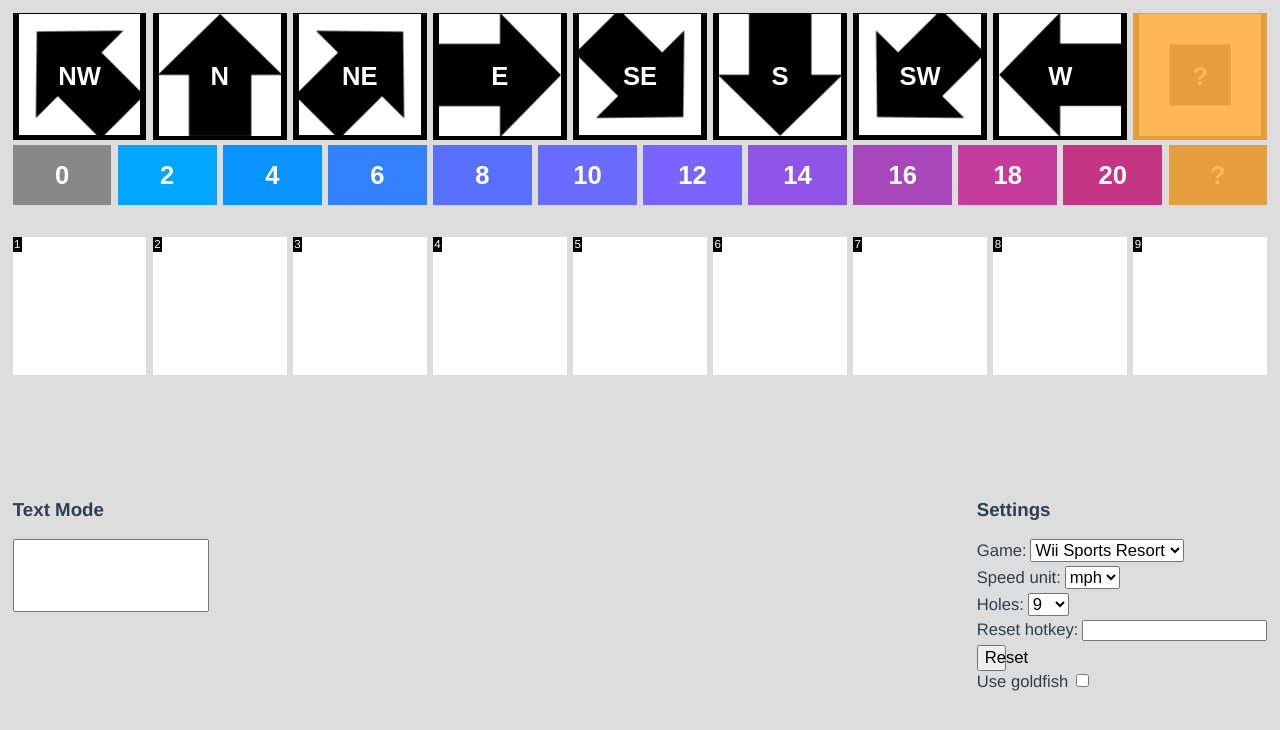
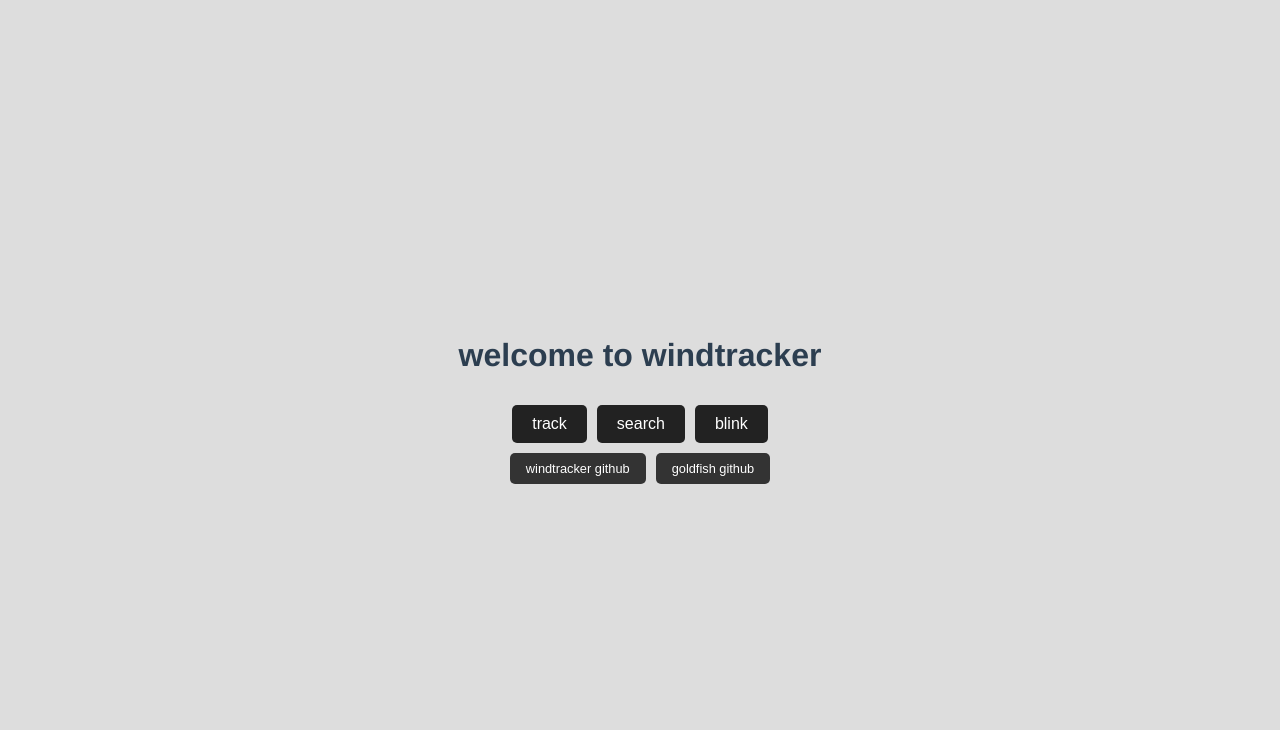
Before and after one commit to purpuropterus/windtracker, a Vue app: page / in a window 1280 px wide. Shown: the top 730 px of the page. Built offline with nearby package versions, Linux system fonts and the light colour scheme.

Commit message:
new pages + simplify blink table

```diff
--- a/src/App.vue
+++ b/src/App.vue
@@ -1,3 +1,3 @@
 <template>
-    <router-view />
+    <RouterView />
 </template>
--- a/src/components/BlinkRecorder.vue
+++ b/src/components/BlinkRecorder.vue
@@ -1,14 +1,12 @@
 <template>
     <div>
         <button @click="recordBlink">record</button>
+        <button @click="reset">reset</button>
         <table>
             <thead>
                 <tr>
                     <th>raw frames since start</th>
                     <th>raw gap</th>
-                    <th>half-corrected frames since start</th>
-                    <th>half-corrected gap</th>
-                    <th>corrected frames since start</th>
                     <th>corrected gap</th>
                 </tr>
             </thead>
@@ -16,7 +14,7 @@
                 <tr v-for="(time, index) in recordedBlinkTimes" :key="index">
                     <td>{{ framesSinceStart[index]?.toFixed(0) }}</td>
                     <td>
-                        {{ index === 0 ? "" : rawGaps[index].toFixed(0) }}
+                        <span>{{ index === 0 ? "" : rawGaps[index].toFixed(0) }}</span>
                         <span
                             :style="{
                                 color: rawAccuracies[index]?.startsWith('+') ? 'green' : rawAccuracies[index]?.startsWith('-') ? 'red' : 'gray',
@@ -26,25 +24,12 @@
                         >
                             ({{ rawAccuracies[index] }})
                         </span>
-                    </td>
-                    <td>{{ halfCorrectedFramesSinceStart[index]?.toFixed(0) }}</td>
-                    <td>
-                        {{ index === 0 ? null : halfCorrectedGaps[index].toFixed(0) }}
-                        <span
-                            :style="{
-                                color: halfCorrectedAccuracies[index]?.startsWith('+') ? 'green' : halfCorrectedAccuracies[index]?.startsWith('-') ? 'red' : 'gray',
-                                fontSize: '0.8em',
-                            }"
-                            v-if="index > 0"
-                        >
-                            ({{ halfCorrectedAccuracies[index] }})
-                        </span>
-                        <div v-if="index > 0" style="font-size: 0.8em; color: gray;">
+                        <div v-if="index!==0">
+                            <button @click="correctGap(index)">correct</button>
                             <button @click="adjustTime(index, 1)">+1</button>
                             <button @click="adjustTime(index, -1)">-1</button>
                         </div>
                     </td>
-                    <td>{{ correctedFramesSinceStart[index]?.toFixed(0) }}</td>
                     <td>{{ correctedFrameGaps[index]?.toFixed(0) }}</td>
                 </tr>
             </tbody>
@@ -91,32 +76,6 @@ const correctedFrameGaps = computed(() => {
     });
 });
 
-const correctedFramesSinceStart = computed(() => {
-    const arr = [];
-    for (let i = 0; i < correctedFrameGaps.value.length; i++) {
-        if (i === 0) {
-            arr.push(0);
-        } else {
-            arr.push(arr[i - 1] + (correctedFrameGaps.value[i] ?? 0));
-        }
-    }
-    return arr;
-});
-
-const halfCorrectedFramesSinceStart = computed(() => {
-    return recordedBlinkTimes.value.map((time, index) => {
-        if (index === 0) return 0;
-        return (correctedFramesSinceStart.value[index-1] + rawGaps.value[index]);
-    });
-});
-
-const halfCorrectedGaps = computed(() => {
-    return recordedBlinkTimes.value.map((time, index) => {
-        if (index === 0) return null;
-        return halfCorrectedFramesSinceStart.value[index] - halfCorrectedFramesSinceStart.value[index - 1];
-    });
-});
-
 const rawAccuracies = computed(() => {
     return recordedBlinkTimes.value.map((time, index) => {
         if (index === 0) return null;
@@ -125,30 +84,33 @@ const rawAccuracies = computed(() => {
     });
 });
 
-const halfCorrectedAccuracies = computed(() => {
-    return recordedBlinkTimes.value.map((time, index) => {
-        if (index === 0) return null;
-        const delta = halfCorrectedGaps.value[index] - correctedFrameGaps.value[index];
-        return `${delta > 0 ? "+" : delta < 0 ? "-" : ""}${Math.abs(delta).toFixed(0)}`;
-    });
-});
-
 const recordBlink = () => {
     recordedBlinkTimes.value.push(Date.now());
 };
 
-const adjustTime = (index, adjustment) => {
-    recordedBlinkTimes.value[index] += framesToMs(adjustment);
+const reset = () => {
+    recordedBlinkTimes.value = [];
+}
+
+const adjustTime = (index, delta, newValue) => {
+    if (newValue !== undefined) {
+        recordedBlinkTimes.value[index] = newValue;
+    } else if (delta !== undefined) {
+        recordedBlinkTimes.value[index] += framesToMs(delta);
+    }
+};
+
+const correctGap = (index) => {
+    if (index === 0) return;
+    const prevTime = recordedBlinkTimes.value[index - 1];
+    const correctedGapMs = framesToMs(correctedFrameGaps.value[index]);
+    adjustTime(index, undefined, prevTime + correctedGapMs);
 };
 
 
 </script>
 
 <style scoped>
-
-table {
-    width: 100vw;
-}
 
 th, td {
     width: auto;
--- a/src/pages/Home.vue
+++ b/src/pages/Home.vue
@@ -1,156 +1,56 @@
 <template>
-
-  <div class="app">
-
-    <!-- <p>currentPair: {{ windStore.currentPair }}</p>
-
-    <p>currentlyEditingIndex: {{ historyEditorStore.currentlyEditingIndex }}</p>
-
-    <p>currentlyEditingDirectionId: {{ historyEditorStore.currentlyEditingDirectionId }}</p>
-
-    <p>currentlyEditingSpeedM_s: {{ historyEditorStore.currentlyEditingSpeedM_s }}</p>
-
-    <p>error: {{ historyEditorStore.error }}</p>
-
-    <p>history={{ windStore.history }}</p>
-    <p>goldfishHistory: {{ goldfishStore.goldfishHistory }}</p>
-
-
-    <p>historyLength={{ windStore.historyLength }}</p>
-    <p>usedDirections={{ windStore.usedDirections }}</p>
-    <p>usedSpeeds={{ windStore.usedSpeeds }}</p>
-    <p>zeroDirection={{ windStore.zeroDirection }}</p> -->
-
-    <div class="parent">
-
-        <div class="top">
-          <Directions :directions="windStore.wind.directions"/>
-          <Speeds :speeds="settingsStore.game.startsWith('og') ? windStore.wind.speeds : windStore.wsrSpeeds "/>
-          <History />
-        </div>
-
-        <div class="bottom">
-          <div class="bottom-left">
-            <TextMode />
-          </div>
-          <div class="bottom-right">
-            <HistoryEditor />
-            <Settings />
-          </div>
-        </div>
-
-
+    <div class="home">
+       <h1>welcome to windtracker</h1>
+       <div class="link-buttons">
+            <RouterLink to="/track"><button>track</button></RouterLink>
+            <RouterLink to="/search"><button>search</button></RouterLink>
+            <RouterLink to="/blink"><button>blink</button></RouterLink>
+       </div>
+       <div class="github-buttons">
+            <a href="https://github.com/vncz14/windtracker" target="_blank"><button>windtracker github</button></a>
+            <a href="https://github.com/vncz14/goldfish" target="_blank"><button>goldfish github</button></a>
+       </div>
     </div>
-
-    <KeyboardListener />
-
-
-
-
-  </div>
-
 </template>
 
 <script setup>
 
-import Directions from '@/components/Directions.vue'
-import History from '@/components/History.vue'
-import HistoryEditor from '@/components/HistoryEditor.vue'
-import KeyboardListener from '@/components/KeyboardListener.vue'
-import Settings from '@/components/Settings.vue'
-import Speeds from '@/components/Speeds.vue'
-import TextMode from '@/components/TextMode.vue'
-
-import { useGoldfishStore } from '@/stores/goldfishStore'
-import { useHistoryEditorStore } from '@/stores/historyEditorStore'
-import { useSettingsStore } from '@/stores/settingsStore'
-import { useWindStore } from '@/stores/windStore'
-
-const windStore = useWindStore();
-const settingsStore = useSettingsStore();
-const goldfishStore = useGoldfishStore();
-const historyEditorStore = useHistoryEditorStore();
-
 </script>
 
-<style>
-
-body {
-  background-color: #ddd;
-  margin: 0;
+<style scoped>
+.home {
+    width: 100vw;
+    height: 100vh;
+    display: flex;
+    gap: 10px;
+    flex-direction: column;
+    align-items: center;
+    justify-content: center;
 }
 
-#app {
-  font-family: Avenir, Helvetica, Arial, sans-serif;
-  -webkit-font-smoothing: antialiased;
-  -moz-osx-font-smoothing: grayscale;
-  color: #2c3e50;
+.link-buttons, .github-buttons {
+    display: flex;
+    flex-direction: row;
+    align-items: center;
+    gap: 10px;
 }
 
-.parent {
-  max-height: 100vh;
-  height: 100%;
-  width: 100%;
-  /* display: flex;
-  flex-direction: column; */
+.link-buttons button {
+    background-color: #222;
 }
 
-
-.top {
-  height: calc(30vw - 1vw);
-  min-height: calc(60vh - 1vw);
-  width: calc(100% - 2vw);
-
-
-  padding-top: 1vw;
-  margin: 0 1vw;
-
-  background-color: #ddd;
+.github-buttons button {
+    background-color: #333;
+    font-size: 0.8em;
+    padding: 8px 16px;
 }
 
-.bottom {
-
-  display: flex;
-  flex-direction: row;
-
-  height: 40%;
-  width: calc(100% - 2vw);
-
-  margin: 0 1vw;
-
+button {
+    padding: 10px 20px;
+    font-size: 16px;
+    cursor: pointer;
+    color: white;
+    border: none;
+    border-radius: 5px;
 }
-
-.bottom-left {
-  flex: 1;
-  height: 100%;
-  width: 100%;
-}
-
-.bottom-right > * {
-  margin-left: 2rem;
-}
-
-
-.bottom-right {
-  flex: 1;
-  display: flex;
-  flex-direction: row;
-  justify-content: flex-end;
-  margin: 0;
-  padding: 0;
-
-
-  height: 100%;
-  width: 100%;
-}
-
-select {
-    font-size: 1.3vw;
-}
-
-label {
-    margin-right: 0.3vw;
-    font-size: 1.3vw;
-}
-
 </style>
--- /dev/null
+++ b/src/pages/Search.vue
@@ -0,0 +1,12 @@
+<template>
+  <div class="search">
+    <h2>Search</h2>
+  </div>
+</template>
+
+<script setup>
+</script>
+
+<style scoped>
+
+</style>
--- /dev/null
+++ b/src/pages/Track.vue
@@ -0,0 +1,156 @@
+<template>
+
+  <div class="app">
+
+    <!-- <p>currentPair: {{ windStore.currentPair }}</p>
+
+    <p>currentlyEditingIndex: {{ historyEditorStore.currentlyEditingIndex }}</p>
+
+    <p>currentlyEditingDirectionId: {{ historyEditorStore.currentlyEditingDirectionId }}</p>
+
+    <p>currentlyEditingSpeedM_s: {{ historyEditorStore.currentlyEditingSpeedM_s }}</p>
+
+    <p>error: {{ historyEditorStore.error }}</p>
+
+    <p>history={{ windStore.history }}</p>
+    <p>goldfishHistory: {{ goldfishStore.goldfishHistory }}</p>
+
+
+    <p>historyLength={{ windStore.historyLength }}</p>
+    <p>usedDirections={{ windStore.usedDirections }}</p>
+    <p>usedSpeeds={{ windStore.usedSpeeds }}</p>
+    <p>zeroDirection={{ windStore.zeroDirection }}</p> -->
+
+    <div class="parent">
+
+        <div class="top">
+          <Directions :directions="windStore.wind.directions"/>
+          <Speeds :speeds="settingsStore.game.startsWith('og') ? windStore.wind.speeds : windStore.wsrSpeeds "/>
+          <History />
+        </div>
+
+        <div class="bottom">
+          <div class="bottom-left">
+            <TextMode />
+          </div>
+          <div class="bottom-right">
+            <HistoryEditor />
+            <Settings />
+          </div>
+        </div>
+
+
+    </div>
+
+    <KeyboardListener />
+
+
+
+
+  </div>
+
+</template>
+
+<script setup>
+
+import Directions from '@/components/Directions.vue'
+import History from '@/components/History.vue'
+import HistoryEditor from '@/components/HistoryEditor.vue'
+import KeyboardListener from '@/components/KeyboardListener.vue'
+import Settings from '@/components/Settings.vue'
+import Speeds from '@/components/Speeds.vue'
+import TextMode from '@/components/TextMode.vue'
+
+import { useGoldfishStore } from '@/stores/goldfishStore'
+import { useHistoryEditorStore } from '@/stores/historyEditorStore'
+import { useSettingsStore } from '@/stores/settingsStore'
+import { useWindStore } from '@/stores/windStore'
+
+const windStore = useWindStore();
+const settingsStore = useSettingsStore();
+const goldfishStore = useGoldfishStore();
+const historyEditorStore = useHistoryEditorStore();
+
+</script>
+
+<style>
+
+body {
+  background-color: #ddd;
+  margin: 0;
+}
+
+#app {
+  font-family: Avenir, Helvetica, Arial, sans-serif;
+  -webkit-font-smoothing: antialiased;
+  -moz-osx-font-smoothing: grayscale;
+  color: #2c3e50;
+}
+
+.parent {
+  max-height: 100vh;
+  height: 100%;
+  width: 100%;
+  /* display: flex;
+  flex-direction: column; */
+}
+
+
+.top {
+  height: calc(30vw - 1vw);
+  min-height: calc(60vh - 1vw);
+  width: calc(100% - 2vw);
+
+
+  padding-top: 1vw;
+  margin: 0 1vw;
+
+  background-color: #ddd;
+}
+
+.bottom {
+
+  display: flex;
+  flex-direction: row;
+
+  height: 40%;
+  width: calc(100% - 2vw);
+
+  margin: 0 1vw;
+
+}
+
+.bottom-left {
+  flex: 1;
+  height: 100%;
+  width: 100%;
+}
+
+.bottom-right > * {
+  margin-left: 2rem;
+}
+
+
+.bottom-right {
+  flex: 1;
+  display: flex;
+  flex-direction: row;
+  justify-content: flex-end;
+  margin: 0;
+  padding: 0;
+
+
+  height: 100%;
+  width: 100%;
+}
+
+select {
+    font-size: 1.3vw;
+}
+
+label {
+    margin-right: 0.3vw;
+    font-size: 1.3vw;
+}
+
+</style>
```
Also changed, not shown: src/router.js (+8 -3 lines), src/pages/Blink.vue (renamed from src/pages/BlinkTest.vue).
